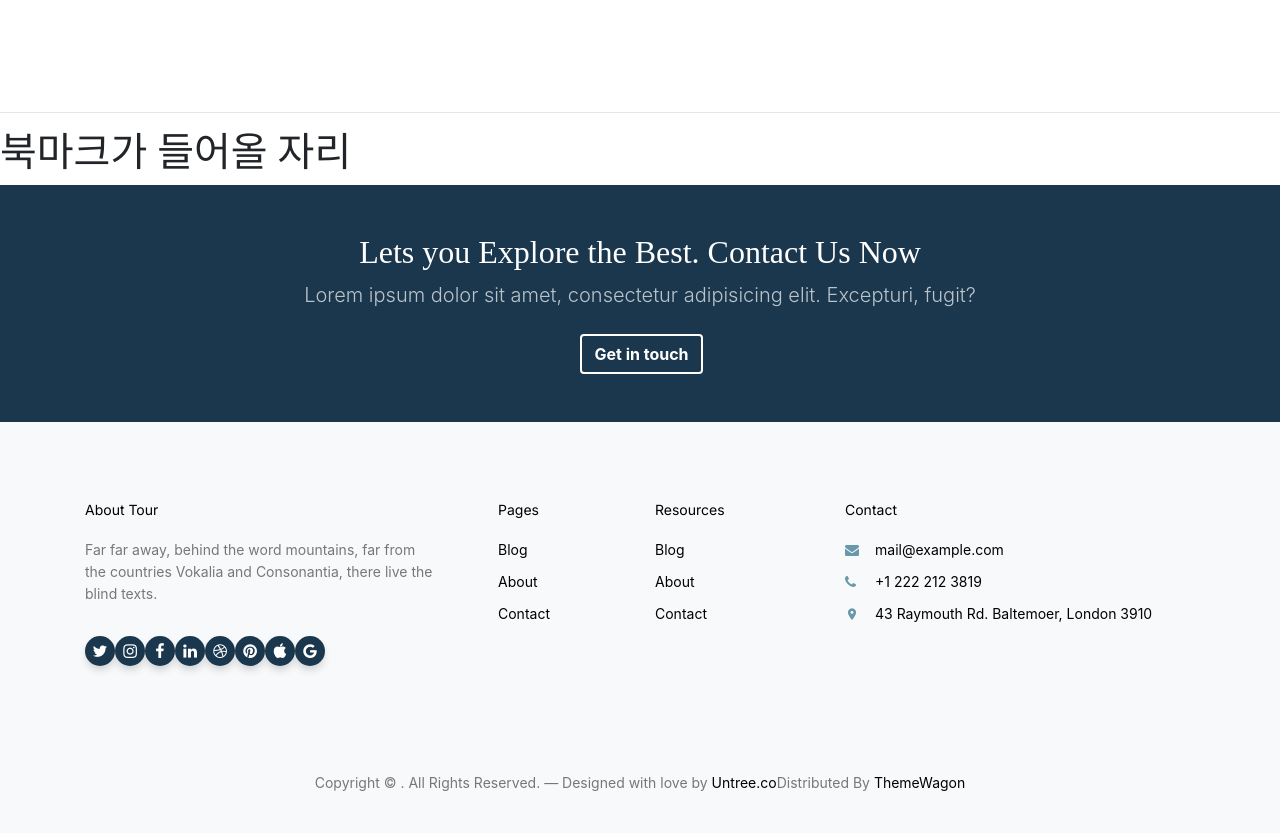
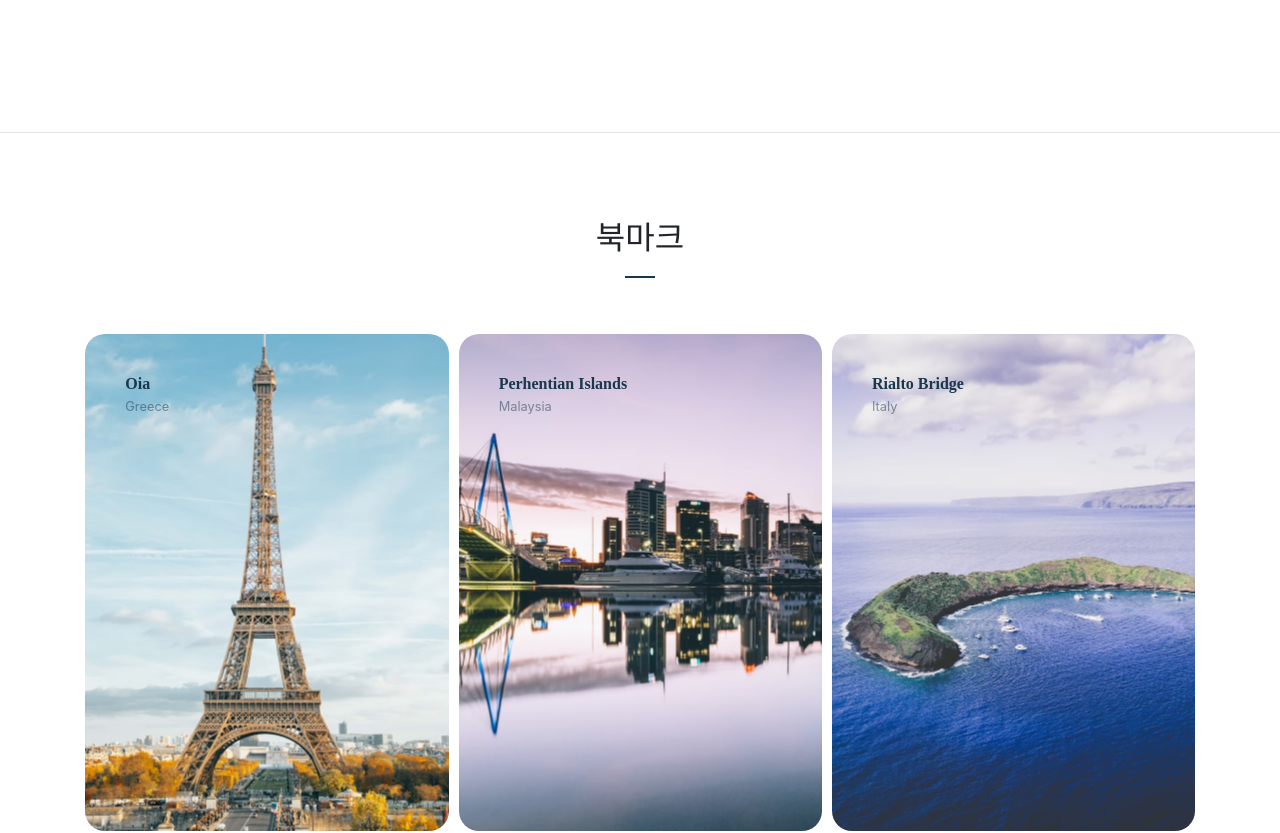
Before and after one commit to jaewonwi/ssafy_enjoytrip_team9, a Vue app in the folder VueFolder/enjoy-project/: page /mypage in a window 1280 px wide. Shown: the part 730-1563 px from the top of the page. Built offline with nearby package versions, Linux system fonts and the light colour scheme; a web font is replaced by a local one.

Commit message:
User 페이지 및 컴포넌트

```diff
--- a/VueFolder/enjoy-project/src/components/user/BookmarkList.vue
+++ b/VueFolder/enjoy-project/src/components/user/BookmarkList.vue
@@ -1,3 +1,71 @@
 <template>
-  <h1>북마크가 들어올 자리</h1>
+  <div class="untree_co-section">
+    <div class="container">
+      <div class="row text-center justify-content-center mb-5">
+        <div class="col-lg-7"><h2 class="section-title text-center">북마크</h2></div>
+      </div>
+
+      <div class="owl-carousel owl-3-slider">
+        <div class="item">
+          <a class="media-thumb" href="images/hero-slider-1.jpg" data-fancybox="gallery">
+            <div class="media-text">
+              <h3>Pragser Wildsee</h3>
+              <span class="location">Italy</span>
+            </div>
+            <img src="images/hero-slider-1.jpg" alt="Image" class="img-fluid" />
+          </a>
+        </div>
+
+        <div class="item">
+          <a class="media-thumb" href="images/hero-slider-2.jpg" data-fancybox="gallery">
+            <div class="media-text">
+              <h3>Oia</h3>
+              <span class="location">Greece</span>
+            </div>
+            <img src="images/hero-slider-2.jpg" alt="Image" class="img-fluid" />
+          </a>
+        </div>
+
+        <div class="item">
+          <a class="media-thumb" href="images/hero-slider-3.jpg" data-fancybox="gallery">
+            <div class="media-text">
+              <h3>Perhentian Islands</h3>
+              <span class="location">Malaysia</span>
+            </div>
+            <img src="images/hero-slider-3.jpg" alt="Image" class="img-fluid" />
+          </a>
+        </div>
+
+        <div class="item">
+          <a class="media-thumb" href="images/hero-slider-4.jpg" data-fancybox="gallery">
+            <div class="media-text">
+              <h3>Rialto Bridge</h3>
+              <span class="location">Italy</span>
+            </div>
+            <img src="images/hero-slider-4.jpg" alt="Image" class="img-fluid" />
+          </a>
+        </div>
+
+        <div class="item">
+          <a class="media-thumb" href="images/hero-slider-5.jpg" data-fancybox="gallery">
+            <div class="media-text">
+              <h3>San Francisco, United States</h3>
+              <span class="location">United States</span>
+            </div>
+            <img src="images/hero-slider-5.jpg" alt="Image" class="img-fluid" />
+          </a>
+        </div>
+
+        <div class="item">
+          <a class="media-thumb" href="images/hero-slider-1.jpg" data-fancybox="gallery">
+            <div class="media-text">
+              <h3>Lake Thun</h3>
+              <span class="location">Switzerland</span>
+            </div>
+            <img src="images/hero-slider-2.jpg" alt="Image" class="img-fluid" />
+          </a>
+        </div>
+      </div>
+    </div>
+  </div>
 </template>
--- a/VueFolder/enjoy-project/src/components/user/UserInfo.vue
+++ b/VueFolder/enjoy-project/src/components/user/UserInfo.vue
@@ -1,25 +1,13 @@
 <script setup></script>
 
 <template>
-  <div class="hero hero-inner">
-    <div class="container">
-      <div class="row align-items-center">
-        <div class="col-lg-6 mx-auto text-center">
-          <div class="intro-wrap">
-            <h1 class="mb-0">마이페이지</h1>
-          </div>
-        </div>
-      </div>
-    </div>
-  </div>
-
   <div class="untree_co-section">
     <div class="container justify-content-center">
       <div class="row">
         <div class="col">
           <div class="p-5">
             <div class="text-center">
-              <h1 class="h2 text-gray-900 mb-4">마이페이지</h1>
+              <h1 class="h2 text-gray-900 mb-4 section-title text-center">내 정보</h1>
             </div>
             <div class="form-group">
               <input
--- a/VueFolder/enjoy-project/src/views/user/LoginPage.vue
+++ b/VueFolder/enjoy-project/src/views/user/LoginPage.vue
@@ -4,7 +4,7 @@
       <div class="row align-items-center">
         <div class="col-lg-6 mx-auto text-center">
           <div class="intro-wrap">
-            <h1 class="mb-0">Login</h1>
+            <h1 class="mb-0">로그인</h1>
           </div>
         </div>
       </div>
--- a/VueFolder/enjoy-project/src/views/user/MyPage.vue
+++ b/VueFolder/enjoy-project/src/views/user/MyPage.vue
@@ -4,6 +4,17 @@ import BookmarkList from '../../components/user/BookMarkList.vue'
 </script>
 
 <template>
+  <div class="hero hero-inner">
+    <div class="container">
+      <div class="row align-items-center">
+        <div class="col-lg-6 mx-auto text-center">
+          <div class="intro-wrap">
+            <h1 class="mb-0">마이페이지</h1>
+          </div>
+        </div>
+      </div>
+    </div>
+  </div>
   <user-info></user-info>
   <hr />
   <bookmark-list></bookmark-list>
--- a/VueFolder/enjoy-project/src/views/user/RegistPage.vue
+++ b/VueFolder/enjoy-project/src/views/user/RegistPage.vue
@@ -59,7 +59,9 @@
                 </div>
               </div>
               <div class="text-center">
-                <button class="btn btn-primary" id="btnRegist" type="button">회원가입</button>
+                <button class="btn btn-primary" id="btnRegist" type="button" @click="regist">
+                  회원가입
+                </button>
               </div>
             </form>
           </div>
@@ -69,4 +71,14 @@
   </div>
 </template>
 
-<script setup></script>
+<script setup>
+import { useRouter } from 'vue-router'
+const router = useRouter()
+
+// 회원가입에 성공했다고 가정
+const regist = () => {
+  router.push({
+    path: `/login`
+  })
+}
+</script>
```
